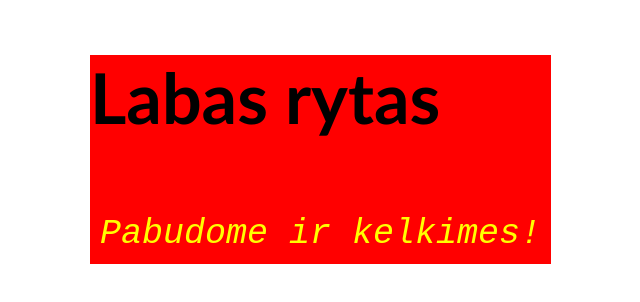
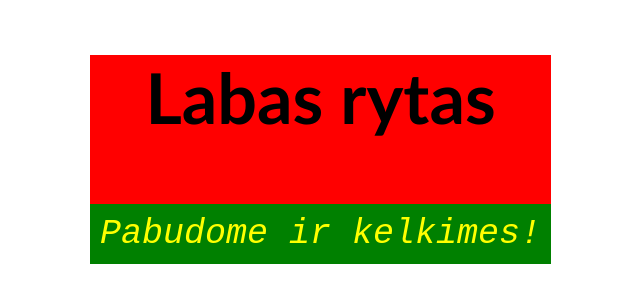
Before and after one commit to qReilas/testas, a plain HTML site: page index.html in a window 1280 px wide. Shown: the whole page, without its empty margins (358-998 px from the left). Drawn offline with Linux system fonts and the light colour scheme.

Commit message:
update css structure

```diff
--- a/main.css
+++ b/main.css
@@ -15,11 +15,15 @@ font-family: 'Gill Sans', 'Gill Sans MT', Calibri, 'Trebuchet MS', sans-serif;
     margin-top: 55px;
 }
 
-.para {
+    .labas {
+    text-align: center;
+}
+    .para {
     display: inline-block;
     font-family: 'Courier New', Courier, monospace;
     font-style: italic;
     padding: 10px;
+    background-color: green;
     color: yellow;
     margin-top: 65px;
 }
```
